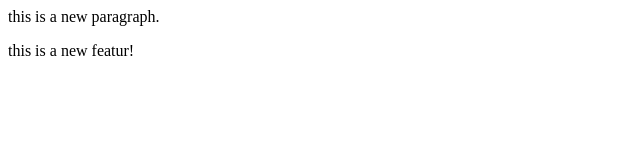
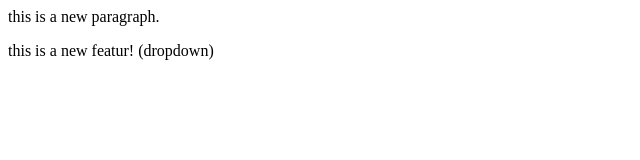
Before and after one commit to shamrozz/localRepo, a plain HTML site: page index.html in a window 1280 px wide. Shown: the full height of the page, 0-640 px from the left. Drawn offline with Linux system fonts and the light colour scheme.

Commit message:
add dropdown

```diff
--- a/index.html
+++ b/index.html
@@ -1,2 +1,2 @@
 <p>this is a new paragraph.</p>
-<p>this is a new featur!</p>
+<p>this is a new featur! (dropdown) </p>
```
